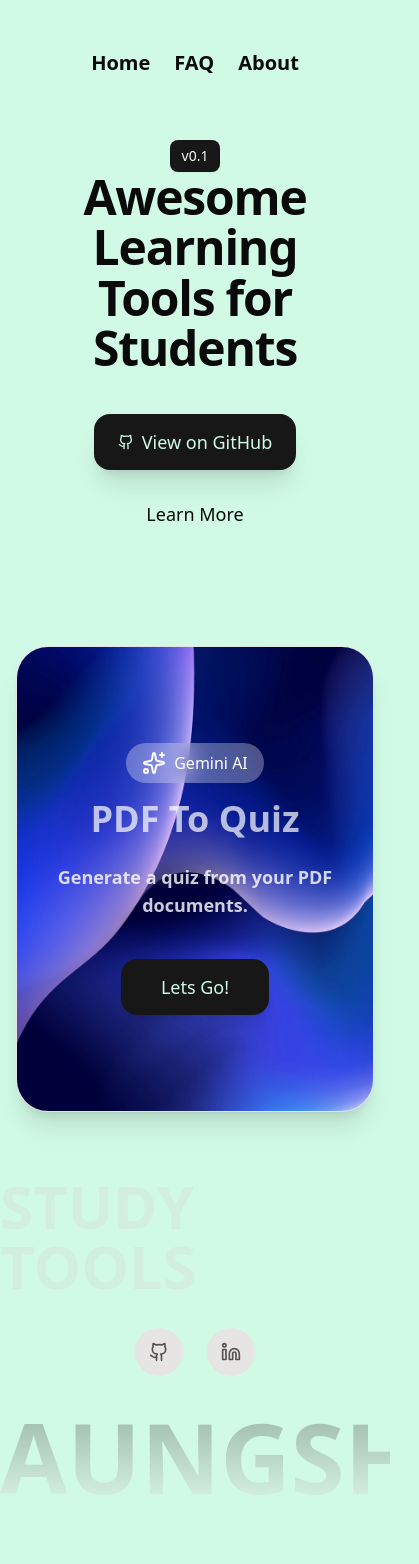
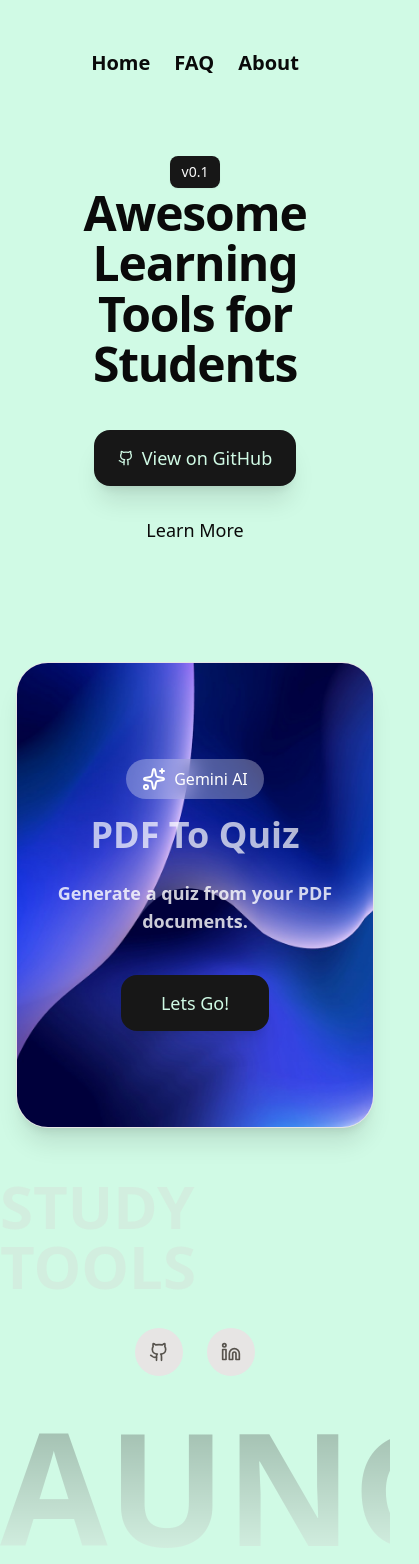
Before and after one commit to aungsh/study, a Next.js app: page / in a window 390 px wide. Shown: the whole page, 419 px wide, since content can reach past the window. Before the commit the page ends 1523 px from the top, so only its background shows below. Built offline with nearby package versions, Linux system fonts and the light colour scheme.

Commit message:
fix overflow on mobile

```diff
--- a/app/layout.tsx
+++ b/app/layout.tsx
@@ -27,11 +27,12 @@ export default function RootLayout({
 }>) {
   return (
     <html lang="en">
+      <meta name="theme-color" content="##d1fae5" />
       <body
         className={`${geistSans.variable} ${geistMono.variable} antialiased bg-emerald-100`}
       >
         <Nav />
-        <div className="w-full px-4 py-4 pt-34">
+        <div className="w-full px-4 pt-38">
           <div className="max-w-5xl mx-auto space-y-4">{children}</div>
         </div>
         <Toaster />
--- a/components/layout/Footer.tsx
+++ b/components/layout/Footer.tsx
@@ -28,11 +28,11 @@ export default function Footer() {
         </div>
       </div>
 
-      <div className="">
+      <div className="overflow-hidden w-full flex justify-center">
         <div
-          className="font-bold leading-none text-center select-none pointer-events-none whitespace-nowrap"
+          className="font-bold leading-none text-center select-none pointer-events-none whitespace-nowrap max-w-full"
           style={{
-            fontSize: "clamp(4rem, 25vw, 20rem)",
+            fontSize: "clamp(4rem, 40vw, 30rem)",
             background: "linear-gradient(to bottom, #262626 0%, #e7e5e4 100%)",
             WebkitBackgroundClip: "text",
             WebkitTextFillColor: "transparent",
```
